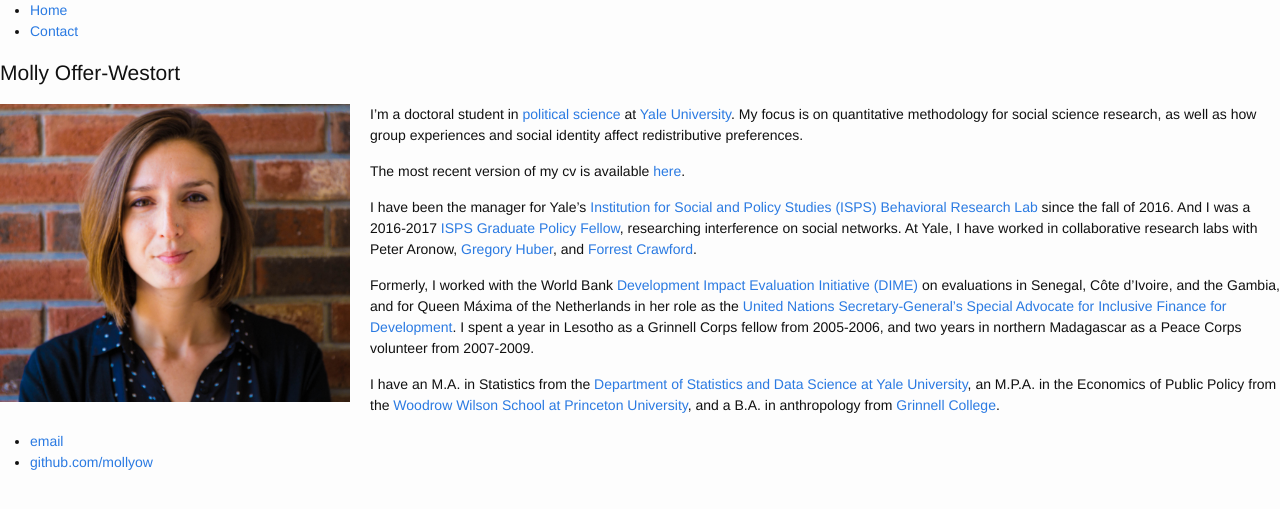
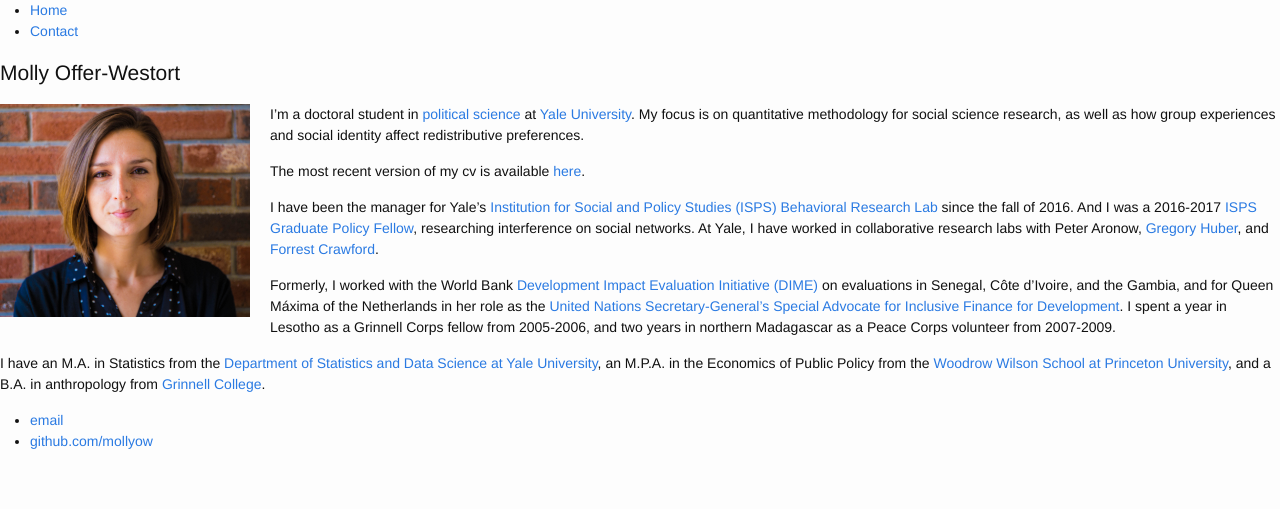
Before and after one commit to mollyow/mollyow.github.io, a Jekyll site: the page built from index.markdown, in a window 1280 px wide. Shown: the top 509 px of the page. Built offline with Jekyll 4.4.1, drawn with Linux system fonts in a browser that asks for light colours.

Commit message:
updates layout

```diff
--- a/contact/index.markdown
+++ b/contact/index.markdown
@@ -4,7 +4,7 @@
 date: 2016-07-26
 ---
 
-***Address:***
+**Address:**
 Political Science Department
 Yale University
 PO Box 208301
--- a/index.markdown
+++ b/index.markdown
@@ -3,7 +3,7 @@
 title: "Home"
 date:   2017-06-22
 ---
-<img style="float: left; width: 350px; margin: 0 20px 10px 0" src="/assets/molly_brick.jpg" alt="pic" />
+<img style="float: left; width: 250px; margin: 0 20px 10px 0" src="/assets/molly_brick.jpg" alt="pic" />
 
 I'm a doctoral student in [political science](http://politicalscience.yale.edu/){:target="_blank"} at [Yale University](http://www.yale.edu/){:target="_blank"}.
 My focus is on quantitative methodology for social science research, as well as how group experiences and social identity affect redistributive preferences.
```
